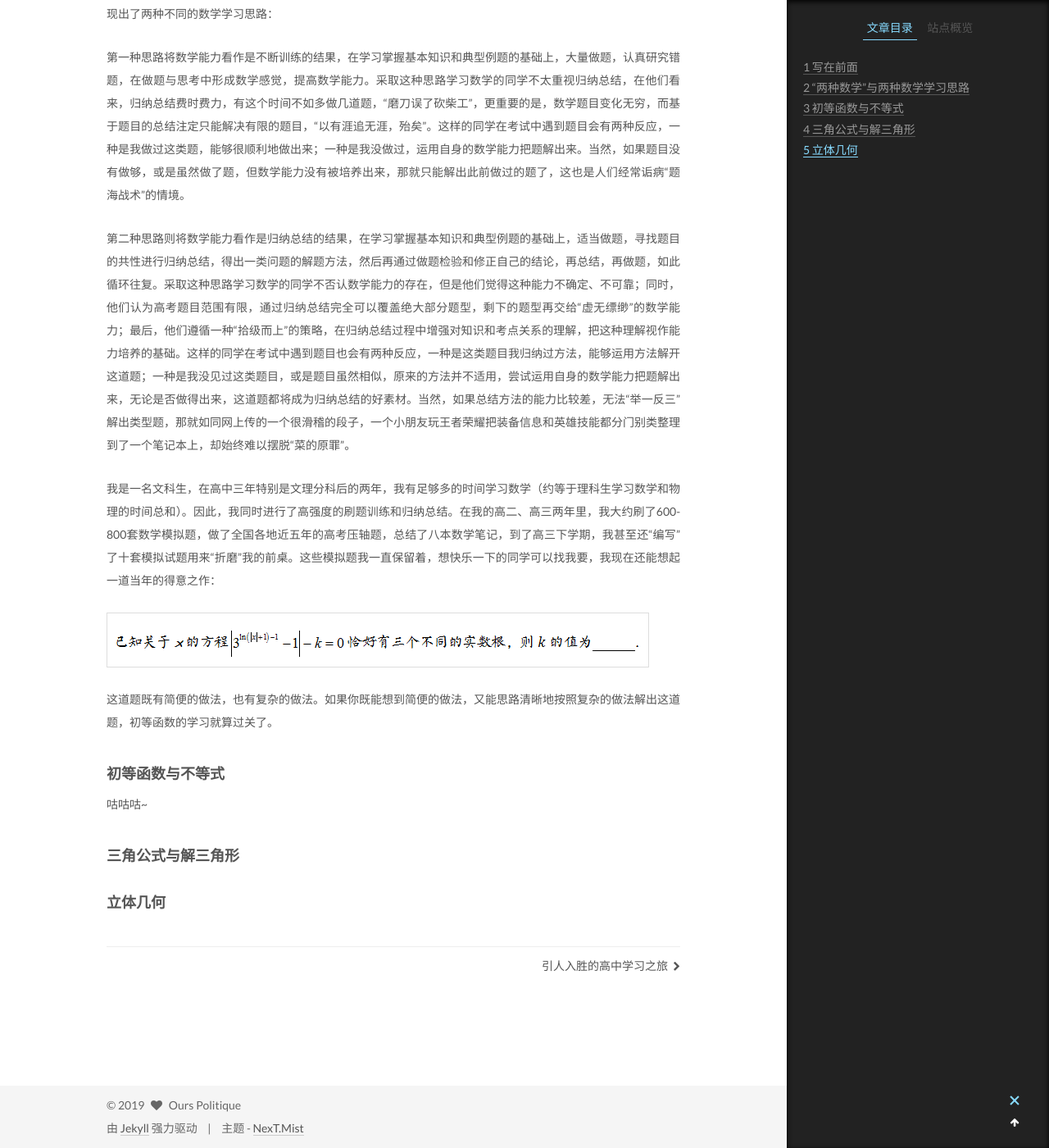
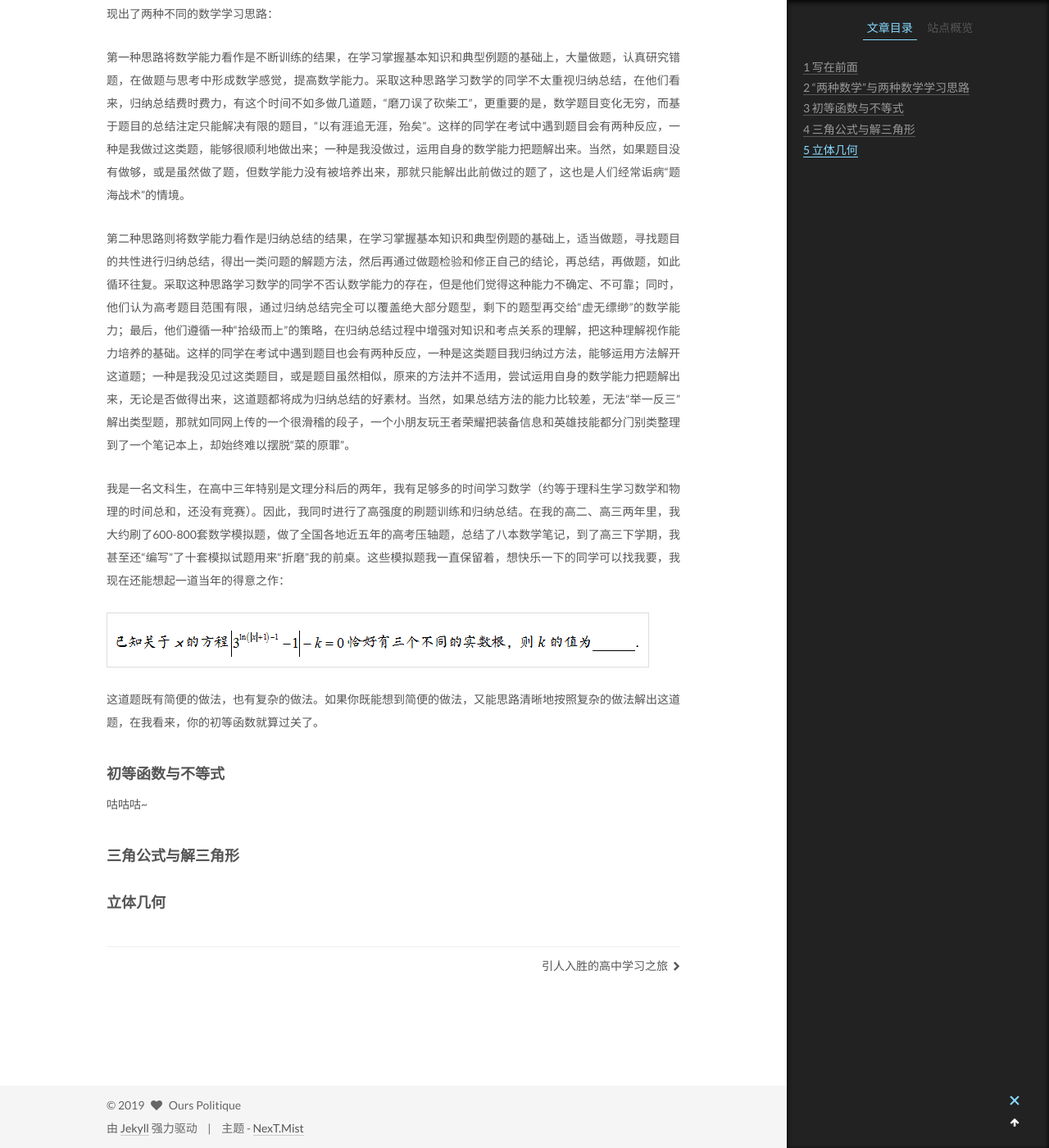
Before and after one commit to ourspolitique/ourspolitique.github.io, a Jekyll site: the page built from _posts/2019-07-09-mathematiques.md, in a window 1280 px wide and 1400 px high, scrolled down 1493 px. Shown: the whole window at 82% size. Built offline with Jekyll 4.4.1, drawn with Linux system fonts in a browser that asks for light colours.

Commit message:
Update 2019-07-09-mathematiques.md

```diff
--- a/_posts/2019-07-09-mathematiques.md
+++ b/_posts/2019-07-09-mathematiques.md
@@ -28,11 +28,11 @@ tags:
 
 第二种思路则将数学能力看作是归纳总结的结果，在学习掌握基本知识和典型例题的基础上，适当做题，寻找题目的共性进行归纳总结，得出一类问题的解题方法，然后再通过做题检验和修正自己的结论，再总结，再做题，如此循环往复。采取这种思路学习数学的同学不否认数学能力的存在，但是他们觉得这种能力不确定、不可靠；同时，他们认为高考题目范围有限，通过归纳总结完全可以覆盖绝大部分题型，剩下的题型再交给“虚无缥缈”的数学能力；最后，他们遵循一种“拾级而上”的策略，在归纳总结过程中增强对知识和考点关系的理解，把这种理解视作能力培养的基础。这样的同学在考试中遇到题目也会有两种反应，一种是这类题目我归纳过方法，能够运用方法解开这道题；一种是我没见过这类题目，或是题目虽然相似，原来的方法并不适用，尝试运用自身的数学能力把题解出来，无论是否做得出来，这道题都将成为归纳总结的好素材。当然，如果总结方法的能力比较差，无法“举一反三”解出类型题，那就如同网上传的一个很滑稽的段子，一个小朋友玩王者荣耀把装备信息和英雄技能都分门别类整理到了一个笔记本上，却始终难以摆脱“菜的原罪”。
 
-我是一名文科生，在高中三年特别是文理分科后的两年，我有足够多的时间学习数学（约等于理科生学习数学和物理的时间总和）。因此，我同时进行了高强度的刷题训练和归纳总结。在我的高二、高三两年里，我大约刷了600-800套数学模拟题，做了全国各地近五年的高考压轴题，总结了八本数学笔记，到了高三下学期，我甚至还“编写”了十套模拟试题用来“折磨”我的前桌。这些模拟题我一直保留着，想快乐一下的同学可以找我要，我现在还能想起一道当年的得意之作：
+我是一名文科生，在高中三年特别是文理分科后的两年，我有足够多的时间学习数学（约等于理科生学习数学和物理的时间总和，还没有竞赛）。因此，我同时进行了高强度的刷题训练和归纳总结。在我的高二、高三两年里，我大约刷了600-800套数学模拟题，做了全国各地近五年的高考压轴题，总结了八本数学笔记，到了高三下学期，我甚至还“编写”了十套模拟试题用来“折磨”我的前桌。这些模拟题我一直保留着，想快乐一下的同学可以找我要，我现在还能想起一道当年的得意之作：
 
 ![一道函数题](https://ourspolitique.github.io/assets/images/20190722.png)
 
-这道题既有简便的做法，也有复杂的做法。如果你既能想到简便的做法，又能思路清晰地按照复杂的做法解出这道题，初等函数的学习就算过关了。
+这道题既有简便的做法，也有复杂的做法。如果你既能想到简便的做法，又能思路清晰地按照复杂的做法解出这道题，在我看来，你的初等函数就算过关了。
 
 #### 初等函数与不等式
 
```
